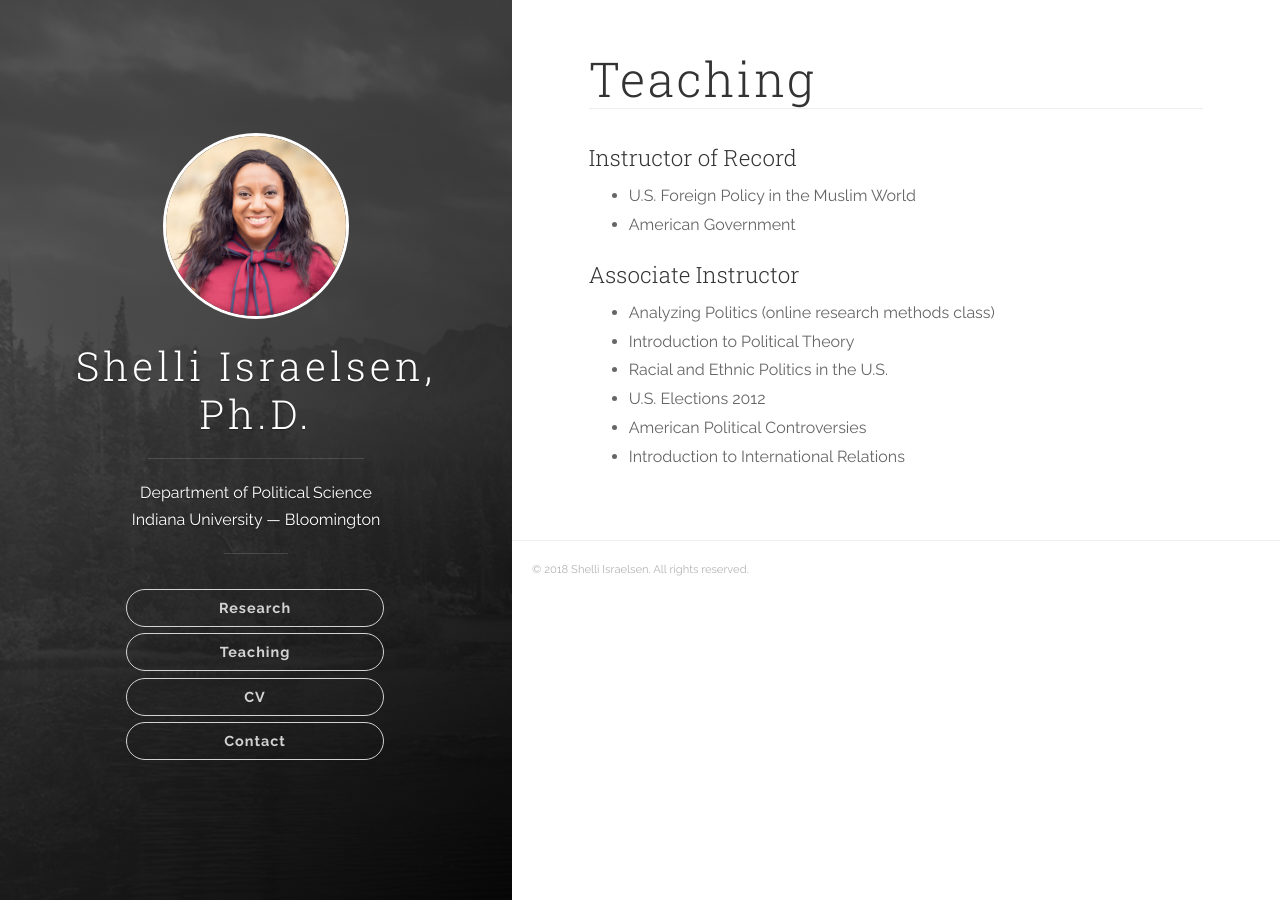
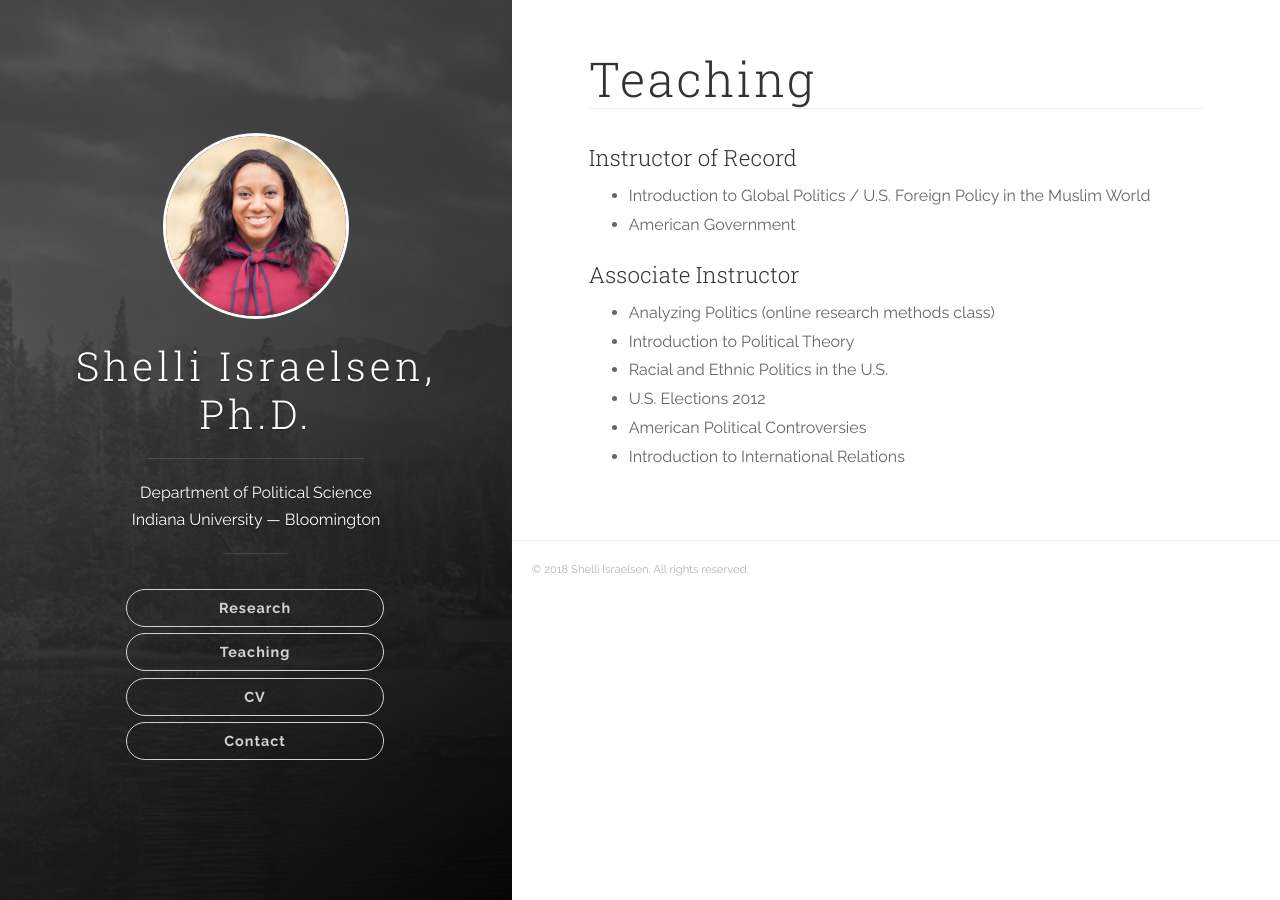
Before and after one commit to jisraelsen/shelliisraelsen.com, a Jekyll site: the page built from teaching.html, in a window 1280 px wide. Built offline with Jekyll 4.4.1, drawn with Linux system fonts in a browser that asks for light colours; nearby versions of some CDN libraries.

Commit message:
More updates

```diff
--- a/teaching.html
+++ b/teaching.html
@@ -5,7 +5,7 @@ title: Teaching
 
 <h4>Instructor of Record</h4>
 <ul>
-  <li>U.S. Foreign Policy in the Muslim World</li>
+  <li>Introduction to Global Politics / U.S. Foreign Policy in the Muslim World</li>
   <li>American Government</li>
 </ul>
 
```
Also changed, not shown: 1 other file.
